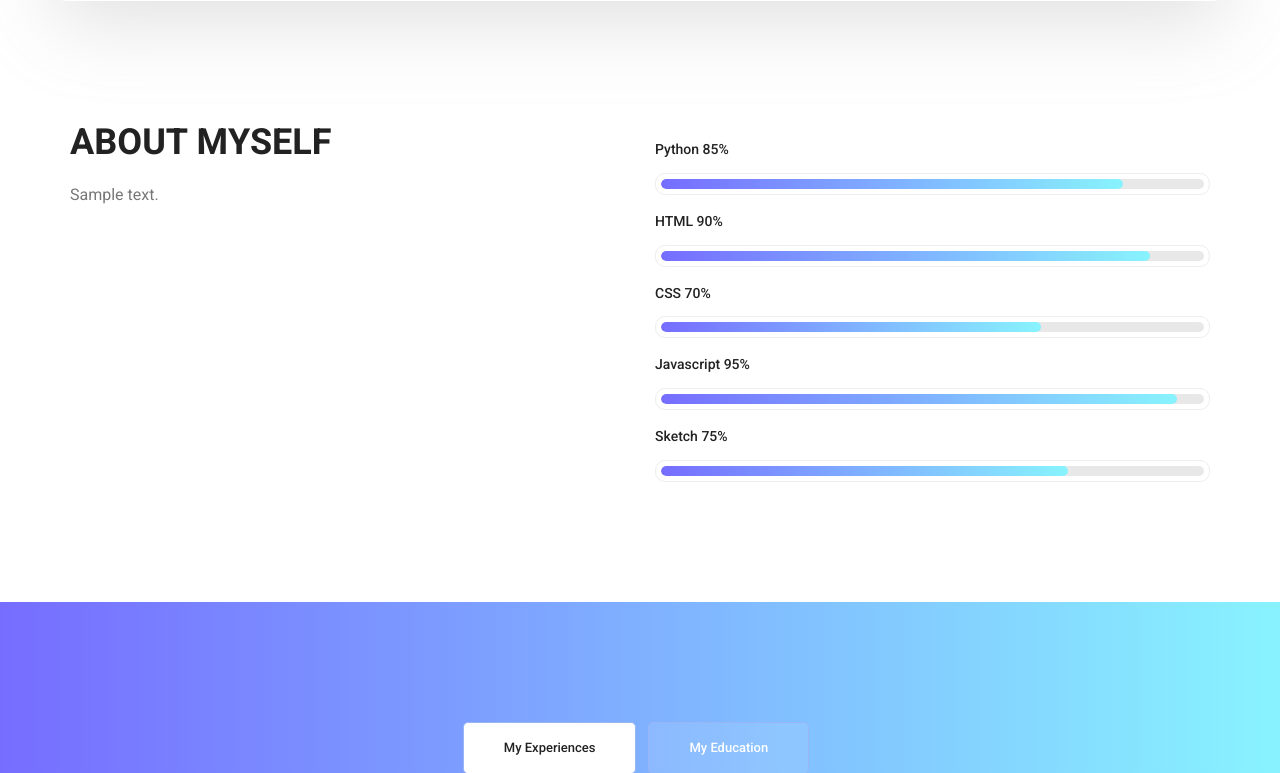
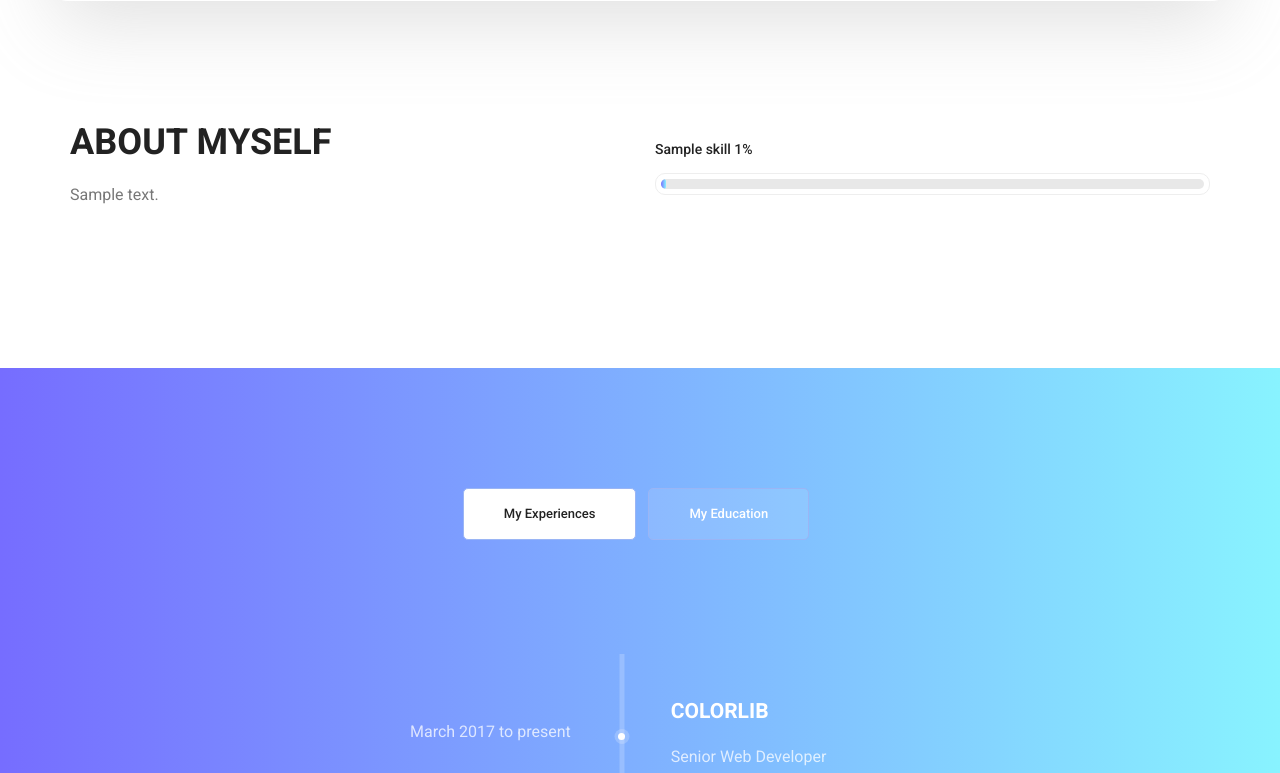
Before and after one commit to alperenynk/Django_Site, a Django app: template templates/index.html in a window 1280 px wide. Shown: the part 959-1732 px from the top of the page. Run offline with Django 5.2, Linux system fonts and the light colour scheme; the template is opened without the code that fills it: most values are stand-ins (such as "Sample title", 1, 10 or a date in 2020); grey boxes marked "Sample" are stand-in pictures; some libraries are stand-ins or nearby versions.

Commit message:
refactor: add skills to frontend

```diff
--- a/myCV/views.py
+++ b/myCV/views.py
@@ -1,5 +1,5 @@
 from django.shortcuts import render
-from myCV.models import GeneralSetting, ImageSetting
+from myCV.models import GeneralSetting, ImageSetting, Skill
 
 # Create your views here.
 def index(request):
@@ -19,6 +19,9 @@ def index(request):
     home_banner_image = ImageSetting.objects.get(name="home_banner_image").file
     site_favicon = ImageSetting.objects.get(name="site_favicon").file
 
+    # Skills
+    skills = Skill.objects.all()
+
     context = {
         "site_title": site_title,
         "site_keywords": site_keywords,
@@ -31,6 +34,7 @@ def index(request):
         "header_logo": header_logo,
         "home_banner_image": home_banner_image,
         "site_favicon": site_favicon,
+        "skills": skills,
     }
 
     return render(request, "index.html", context=context)
--- a/templates/index.html
+++ b/templates/index.html
@@ -54,51 +54,21 @@
                 <div class="col-lg-6">
                     <div class="tools_expert">
                         <div class="skill_main">
-                            <div class="skill_item">
-                                <h4>Python <span class="counter">85</span>%</h4>
-                                <div class="progress_br">
-                                    <div class="progress">
-                                        <div class="progress-bar" role="progressbar" aria-valuenow="85"
-                                             aria-valuemin="0" aria-valuemax="100"></div>
+
+
+                            {% for skill in skills %}
+                                <div class="skill_item">
+                                    <h4>{{ skill.name }} <span class="counter">{{ skill.percentage }}</span>%</h4>
+                                    <div class="progress_br">
+                                        <div class="progress">
+                                            <div class="progress-bar" role="progressbar" aria-valuenow="{{ skill.percentage }}"
+                                                 aria-valuemin="0" aria-valuemax="100"></div>
+                                        </div>
                                     </div>
                                 </div>
-                            </div>
-                            <div class="skill_item">
-                                <h4>HTML <span class="counter">90</span>%</h4>
-                                <div class="progress_br">
-                                    <div class="progress">
-                                        <div class="progress-bar" role="progressbar" aria-valuenow="90"
-                                             aria-valuemin="0" aria-valuemax="100"></div>
-                                    </div>
-                                </div>
-                            </div>
-                            <div class="skill_item">
-                                <h4>CSS <span class="counter">70</span>%</h4>
-                                <div class="progress_br">
-                                    <div class="progress">
-                                        <div class="progress-bar" role="progressbar" aria-valuenow="70"
-                                             aria-valuemin="0" aria-valuemax="100"></div>
-                                    </div>
-                                </div>
-                            </div>
-                            <div class="skill_item">
-                                <h4>Javascript <span class="counter">95</span>%</h4>
-                                <div class="progress_br">
-                                    <div class="progress">
-                                        <div class="progress-bar" role="progressbar" aria-valuenow="95"
-                                             aria-valuemin="0" aria-valuemax="100"></div>
-                                    </div>
-                                </div>
-                            </div>
-                            <div class="skill_item">
-                                <h4>Sketch <span class="counter">75</span>%</h4>
-                                <div class="progress_br">
-                                    <div class="progress">
-                                        <div class="progress-bar" role="progressbar" aria-valuenow="75"
-                                             aria-valuemin="0" aria-valuemax="100"></div>
-                                    </div>
-                                </div>
-                            </div>
+                            {% endfor %}
+
+
                         </div>
                     </div>
                 </div>
```
Also changed, not shown: myCV/models.py (+8 -0 lines), myCV/migrations/0006_alter_skill_options.py (added).
